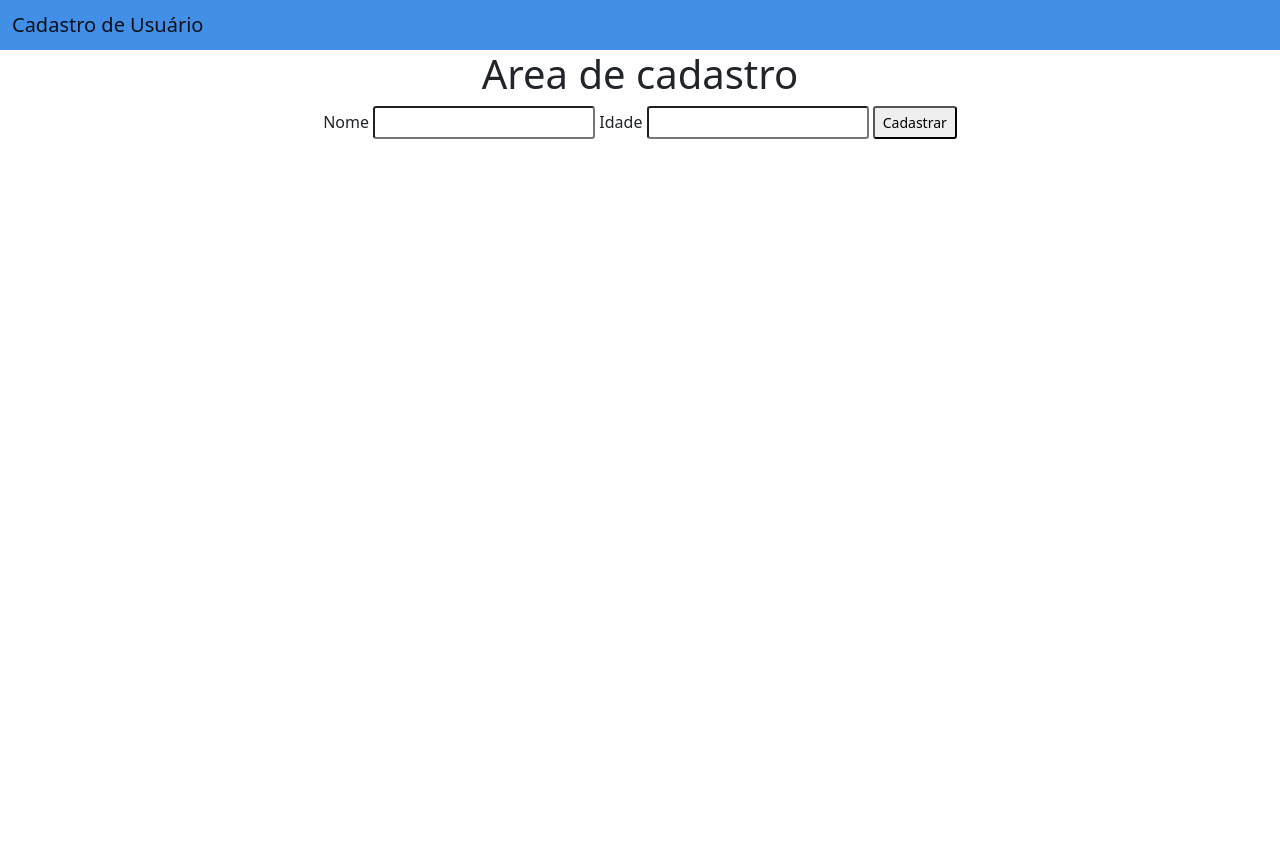
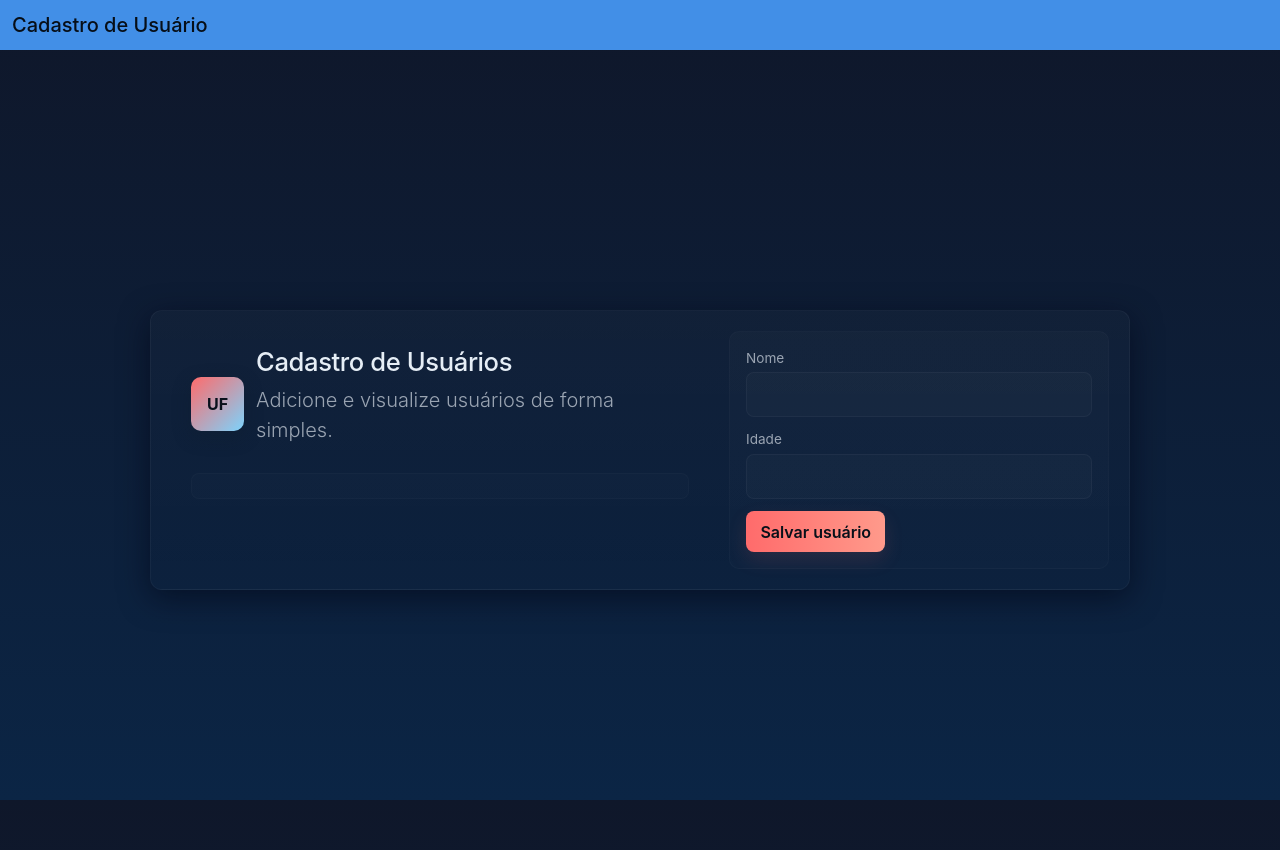
Before and after one commit to brenocmlo/Projeto-Final-Ambientes-de-Sft, a Django app: page / in a window 1280 px wide. Before the commit the page ends 139 px from the top, so only its background shows below. Run offline with Django 5.2, Linux system fonts and the light colour scheme.

Commit message:
Atualizacao front end

```diff
--- /dev/null
+++ b/app_cad_user/static/app_cad_user/style.css
@@ -0,0 +1,237 @@
+:root{
+    --bg-1: #0f172a;    /* deep navy */
+    --bg-2: #0b2545;    /* darker blue */
+    --accent: #ff6b6b;  /* coral accent */
+    --accent-2: #7dd3fc;/* soft cyan */
+    --card: #0b1220;    /* card background */
+    --muted: #9aa4b2;
+    --text: #e6eef6;
+    --glass: rgba(255,255,255,0.04);
+}
+
+*{box-sizing:border-box}
+html,body{
+    height:100%;
+    margin:0;
+    font-family: Inter, "Segoe UI", Roboto, Arial, sans-serif;
+    background: linear-gradient(180deg, var(--bg-1) 0%, var(--bg-2) 100%);
+    color:var(--text);
+    -webkit-font-smoothing:antialiased;
+    -moz-osx-font-smoothing:grayscale;
+}
+
+/* page layout */
+.page {
+    min-height:100vh;
+    display:flex;
+    align-items:center;
+    justify-content:center;
+    padding:3rem 1rem;
+}
+
+/* centered card */
+.card {
+    width:100%;
+    max-width:980px;
+    background: linear-gradient(180deg, rgba(255,255,255,0.02), transparent);
+    border-radius:12px;
+    box-shadow: 0 8px 30px rgba(2,6,23,0.6);
+    padding:1.25rem;
+    display:grid;
+    grid-template-columns: 1fr 380px;
+    gap:1.25rem;
+    border:1px solid var(--glass);
+}
+
+/* header / info column */
+.hero {
+    padding:1rem 1.25rem;
+}
+.brand {
+    display:flex;
+    align-items:center;
+    gap:0.75rem;
+    margin-bottom:0.75rem;
+}
+.logo {
+    width:54px;
+    height:54px;
+    background:linear-gradient(135deg,var(--accent),var(--accent-2));
+    border-radius:10px;
+    display:flex;
+    align-items:center;
+    justify-content:center;
+    font-weight:700;
+    color:#08101b;
+    box-shadow: 0 6px 18px rgba(13,30,43,0.35);
+}
+h1{
+    margin:0 0 0.5rem 0;
+    font-size:1.6rem;
+    letter-spacing: -0.4px;
+}
+.lead{
+    color:var(--muted);
+    margin:0 0 1rem 0;
+}
+
+/* actions / form column */
+.sidebar{
+    background: linear-gradient(180deg, rgba(255,255,255,0.02), rgba(255,255,255,0.01));
+    padding:1rem;
+    border-radius:10px;
+    border:1px solid rgba(255,255,255,0.02);
+}
+form label{
+    display:block;
+    font-size:0.85rem;
+    color:var(--muted);
+    margin-bottom:0.25rem;
+}
+input[type="text"], input[type="number"], select {
+    width:100%;
+    padding:0.6rem 0.75rem;
+    margin-bottom:0.75rem;
+    border-radius:8px;
+    border:1px solid rgba(255,255,255,0.04);
+    background: rgba(255,255,255,0.02);
+    color:var(--text);
+    outline:none;
+    transition: box-shadow .12s, border-color .12s;
+}
+input:focus{
+    box-shadow: 0 6px 16px rgba(125,211,252,0.08);
+    border-color: var(--accent-2);
+}
+
+/* buttons */
+.btn {
+    display:inline-flex;
+    align-items:center;
+    justify-content:center;
+    gap:0.5rem;
+    padding:0.55rem 0.9rem;
+    border-radius:8px;
+    border: none;
+    cursor:pointer;
+    font-weight:600;
+    color:#04111a;
+}
+.btn-primary{
+    background: linear-gradient(90deg,var(--accent), #ff9a8b);
+    color:#071019;
+    box-shadow: 0 8px 20px rgba(255,107,107,0.12);
+}
+.btn-ghost{
+    background:transparent;
+    color:var(--text);
+    border:1px solid rgba(255,255,255,0.04);
+}
+
+/* list/table of users */
+.user-list{
+    margin-top:0.5rem;
+    background: rgba(255,255,255,0.01);
+    padding:0.75rem;
+    border-radius:8px;
+    border:1px solid rgba(255,255,255,0.02);
+    max-height:360px;
+    overflow:auto;
+}
+.user-item{
+    display:flex;
+    align-items:center;
+    justify-content:space-between;
+    padding:0.5rem;
+    border-bottom:1px dashed rgba(255,255,255,0.02);
+}
+.user-item:last-child{border-bottom:none}
+.user-name{
+    display:flex;
+    gap:0.75rem;
+    align-items:center;
+}
+.avatar{
+    width:36px;height:36px;border-radius:8px;
+    background:linear-gradient(135deg,var(--accent-2),var(--accent));
+    display:inline-flex;align-items:center;justify-content:center;
+    color:#061219;font-weight:700;
+}
+.small{font-size:0.9rem}
+.muted{color:var(--muted);font-size:0.85rem}
+
+/* footer */
+.card-footer{
+    grid-column: 1 / -1;
+    display:flex;
+    justify-content:space-between;
+    align-items:center;
+    padding-top:0.5rem;
+    border-top:1px solid rgba(255,255,255,0.02);
+    margin-top:0.5rem;
+    color:var(--muted);
+    font-size:0.9rem;
+}
+
+/* responsive */
+@media (max-width:920px){
+    .card{grid-template-columns:1fr;}
+    .sidebar{order:2}
+    .hero{order:1}
+}
+/* container centralizado para páginas */
+.container {
+  max-width: 980px;
+  margin: 2rem auto; /* centraliza horizontalmente */
+  padding: 1rem;
+}
+
+/* wrapper para a tabela, adiciona scroll horizontal em telas pequenas */
+.table-wrap {
+  overflow-x: auto;
+  background: rgba(255,255,255,0.01);
+  border-radius: 8px;
+  padding: 0.5rem;
+}
+
+/* tabela base */
+.table {
+  width: 100%;
+  border-collapse: collapse;
+  background: transparent;
+  color: var(--text);
+}
+
+/* cabeçalho */
+.table thead th {
+  text-align: left;           /* mantém os rótulos alinhados à esquerda */
+  padding: 0.75rem 0.9rem;
+  font-weight: 700;
+  color: var(--accent-2);
+  border-bottom: 2px solid rgba(255,255,255,0.03);
+  background: linear-gradient(90deg, rgba(255,255,255,0.01), transparent);
+}
+
+/* células */
+.table tbody td,
+.table tbody th {
+  padding: 0.6rem 0.9rem;
+  vertical-align: middle;
+  text-align: left; /* garante que o conteúdo fique alinhado */
+  border-bottom: 1px solid rgba(255,255,255,0.02);
+  font-size: 0.95rem;
+}
+
+/* alinhamento de colunas numéricas (idade, id) */
+.table .col-center { text-align: center; }
+.table .col-right  { text-align: right; }
+
+/* linhas alternadas para melhor leitura */
+.table tbody tr:nth-child(odd){
+  background: rgba(255,255,255,0.008);
+}
+
+/* responsividade: reduz padding em telas pequenas */
+@media (max-width:600px){
+  .table thead th, .table tbody td { padding: 0.5rem; font-size: 0.9rem; }
+}
--- a/app_cad_user/templates/usuarios/inicial.html
+++ b/app_cad_user/templates/usuarios/inicial.html
@@ -1,3 +1,4 @@
+{% load static %}
 <!doctype html>
 <html lang="en">
 
@@ -10,6 +11,8 @@
     <link href="https://cdn.jsdelivr.net/npm/bootstrap@5.0.2/dist/css/bootstrap.min.css" rel="stylesheet"
         integrity="sha384-EVSTQN3/azprG1Anm3QDgpJLIm9Nao0Yz1ztcQTwFspd3yD65VohhpuuCOmLASjC" crossorigin="anonymous">
 
+    <link rel="stylesheet" href="{% static 'app_cad_user/style.css' %}">
+
     <title>Cadastro!</title>
 </head>
 
@@ -19,16 +22,32 @@
             <span class="navbar-brand mb-0 h1">Cadastro de Usuário</span>
         </div>
     </nav>
-    <form action="{% url 'listagem_user' %}" method="post">
-        {% csrf_token %}
-        <div style="text-align: center;" class="container ">
-            <h1>Area de cadastro</h1>
-
-            Nome <input name="nome" class="form-control-sm" type="text">
-            Idade <input name="idade" class="form-control-sm" type="number">
-            <button type="submit" class="form-control-sm">Cadastrar</button>
+    <div class="page">
+        <div class="card">
+            <section class="hero">
+                <div class="brand">
+                    <div class="logo">UF</div>
+                    <div>
+                        <h1>Cadastro de Usuários</h1>
+                        <p class="lead">Adicione e visualize usuários de forma simples.</p>
+                    </div>
+                </div>
+                <div class="user-list">
+                    <!-- loop de usuarios -->
+                </div>
+            </section>
+            <aside class="sidebar">
+                <form method="post">{% csrf_token %}
+                    <label for="nome">Nome</label>
+                    <input id="nome" name="nome" type="text" required>
+                    <label for="idade">Idade</label>
+                    <input id="idade" name="idade" type="number" min="0">
+                    <button class="btn btn-primary" type="submit">Salvar usuário</button>
+                </form>
+            </aside>
+            <!--<div class="card-footer">Versão dev • mantenha DEBUG ativo só em desenvolvimento</div>-->
         </div>
-    </form>
+    </div>
     <script src="https://cdn.jsdelivr.net/npm/bootstrap@5.0.2/dist/js/bootstrap.bundle.min.js"
         integrity="sha384-MrcW6ZMFYlzcLA8Nl+NtUVF0sA7MsXsP1UyJoMp4YLEuNSfAP+JcXn/tWtIaxVXM"
         crossorigin="anonymous"></script>
--- a/projetoFi/settings.py
+++ b/projetoFi/settings.py
@@ -28,6 +28,7 @@ INSTALLED_APPS = [
     'django.contrib.staticfiles',
     'app_cad_user'
 ]
+
 
 MIDDLEWARE = [
     'django.middleware.security.SecurityMiddleware',
```
Also changed, not shown: app_cad_user/templates/usuarios/listagem.html (+11 -4 lines), app_cad_user/views.py (line endings or trailing spaces), db.sqlite3.
